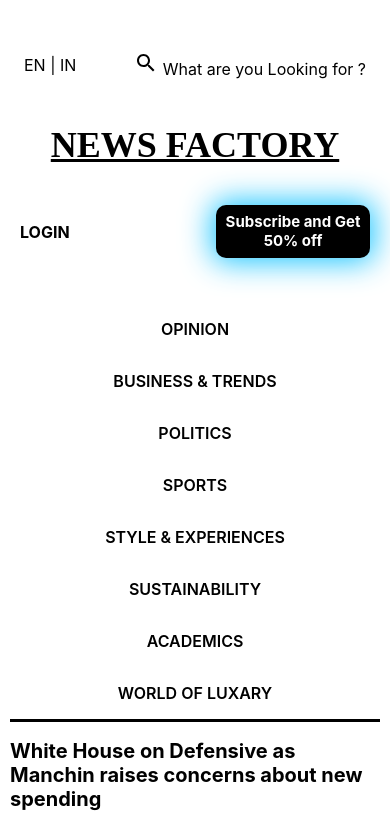
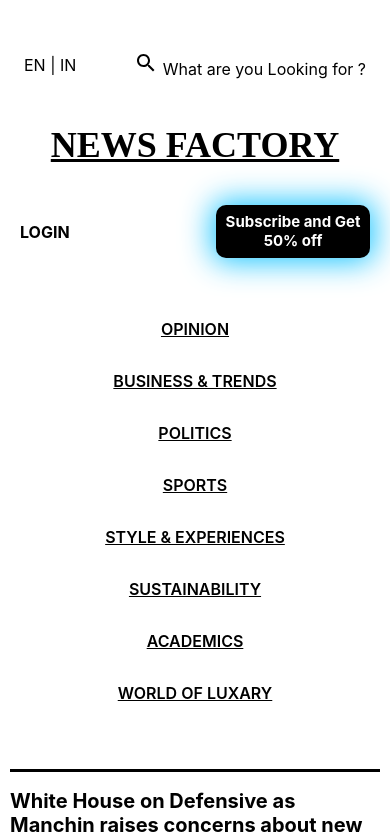
Before and after one commit to manikumar-ableaura/Newspaper, a React (Create React App) app: page / in a window 390 px wide. Shown: the top 834 px of the page. Built offline with nearby package versions, Linux system fonts and the light colour scheme.

Commit message:
Home Run Changes

```diff
--- a/src/components/Genre/Genre.css
+++ b/src/components/Genre/Genre.css
@@ -1,5 +1,5 @@
 .Gene {
-
+  text-decoration: underline;
   cursor: pointer;
   display: flex;
   font-weight: 600;
@@ -24,29 +24,33 @@
 
 @media (max-width: 768px) {
   .Gene {
-      flex-direction: column; /* Stack items vertically */
-      align-items: center;     /* Center align items */
+    flex-direction: column;
+    align-items: center;
+    padding-bottom: 50px;
+    text-decoration: underline;
   }
 
   .Gene p {
-      padding: 10px 0; /* Adjust padding for smaller screens */
-      width: 100%;     /* Full width for each item */
+    padding: 10px 0;
+    width: 100%;
   }
 
   .Gene p:not(:last-child) {
-      border-right: none; /* Remove the border for a cleaner look */
+    border-right: none;
   }
 }
 
-  /* Tablets and medium screens (up to 1024px) */
+
 @media (max-width: 1024px) {
   .Gene {
-      flex-direction: column; /* Keep the row layout, but with some adjustments */
-      justify-content: space-between; /* Add space between items */
+    flex-direction: column;
+    justify-content: space-between;
+    padding-bottom: 50px;
+    text-decoration: underline;
   }
 
   .Gene p {
-      padding: 0 20px; /* Adjust padding */
-      width: auto;     /* Let the items take up only as much space as needed */
+    padding: 0 20px;
+    width: auto;
   }
 }
--- a/src/components/Header.css
+++ b/src/components/Header.css
@@ -30,8 +30,6 @@
     height: 30px;
     padding: 7px;
     cursor: pointer;
-    box-shadow: 0px 0px 30px 4px rgba(0, 191, 255, 0.9);
-    transition: box-shadow 0.3s ease-in-out, transform 0.2s ease-in-out;
 }
 
 .right-bit p {
```
Lines whose indentation alone changed are shown as unchanged.
